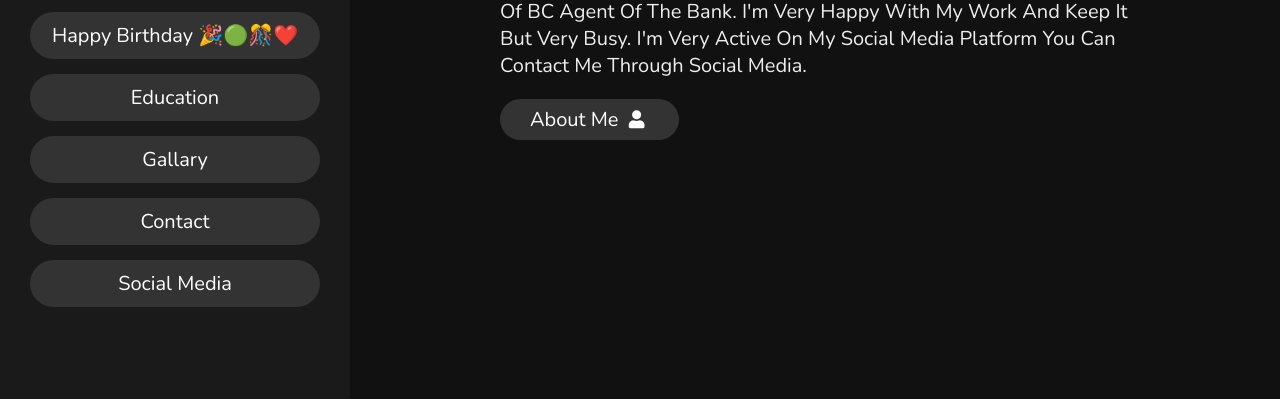
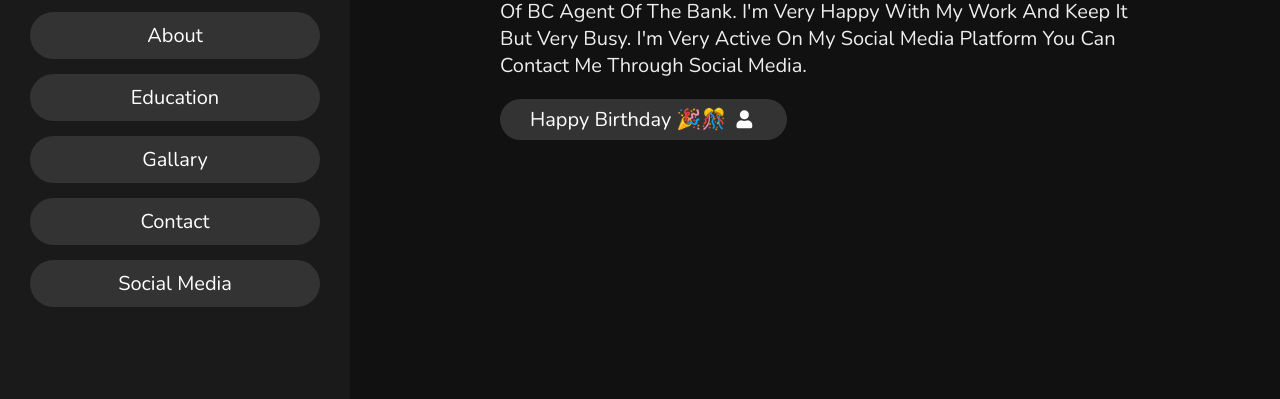
Before and after one commit to 10101-iX/gajendra_thakre, a plain HTML site: page 2 index.html in a window 1280 px wide. Shown: the part 401-800 px from the top of the page. Drawn offline with nearby package versions, Linux system fonts and the light colour scheme; files whose address does not match are found by name.

Commit message:
Update 2 index.html

```diff
--- a/2 index.html
+++ b/2 index.html
@@ -30,7 +30,7 @@
     <nav class="navbar">
         <ul>
             <li><a href="#home">home</a></li>
-            <li><a href="noname.html">Happy Birthday 🎉🟢🎊❤️</a></li>
+            <li><a href="#about">About</a></li>
             <li><a href="#education">education</a></li>
             <li><a href="#portfolio">Gallary</a></li>
             <li><a href="#contact">contact</a></li>
@@ -51,7 +51,7 @@
     <h3>HI THERE !</h3>
     <h1>I'M <span> Gajendra Thakre  </span></h1>
     <p> I'm Gajendra Thakre, I'm a CSC VLE as well as I have got the post of BC Agent of the bank. I'm very happy with my work and keep it but very busy. I'm very active on my social media platform you can contact me through social media.</p>
-    <a href="#about"><button class="btn">about me <i class="fas fa-user"></i></button></a>
+    <a href="noname.html"><button class="btn">Happy Birthday 🎉🎊 <i class="fas fa-user"></i></button></a>
 
 </section>
 
```
